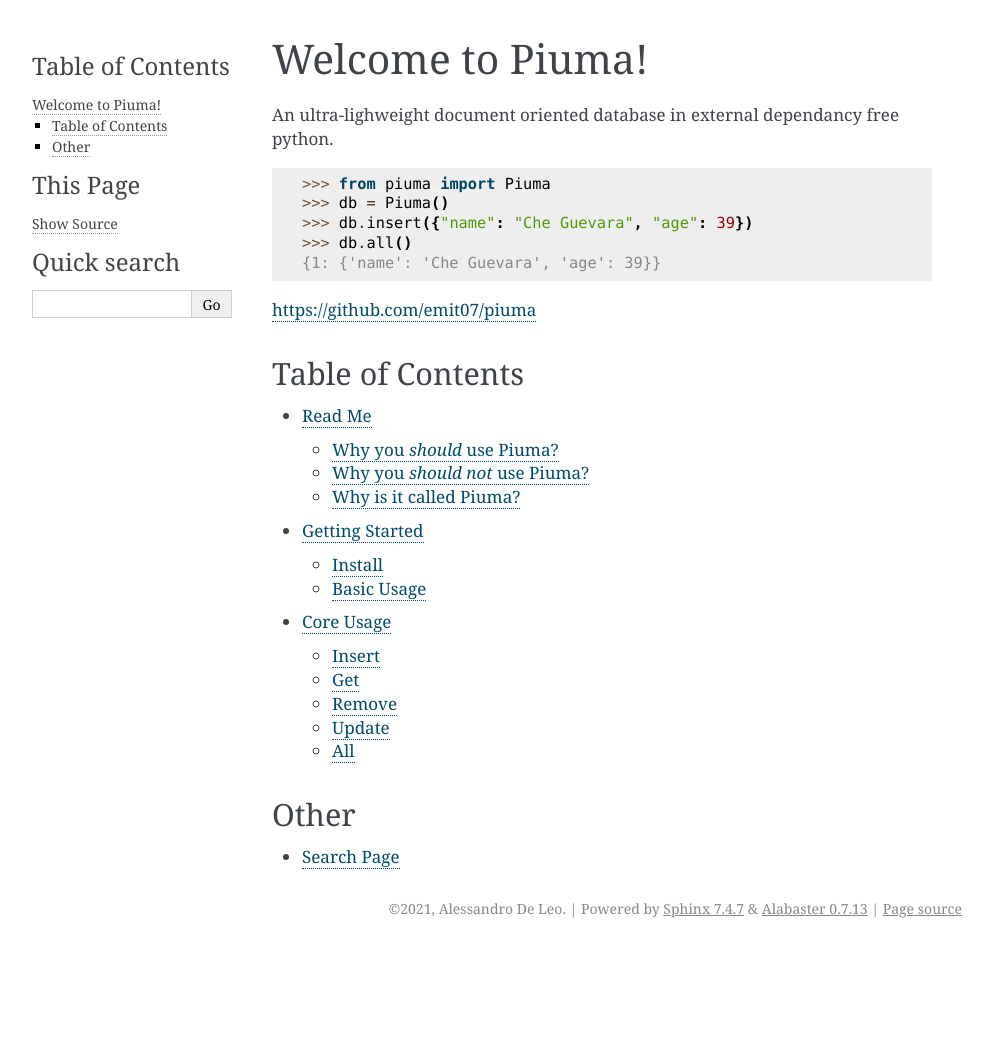
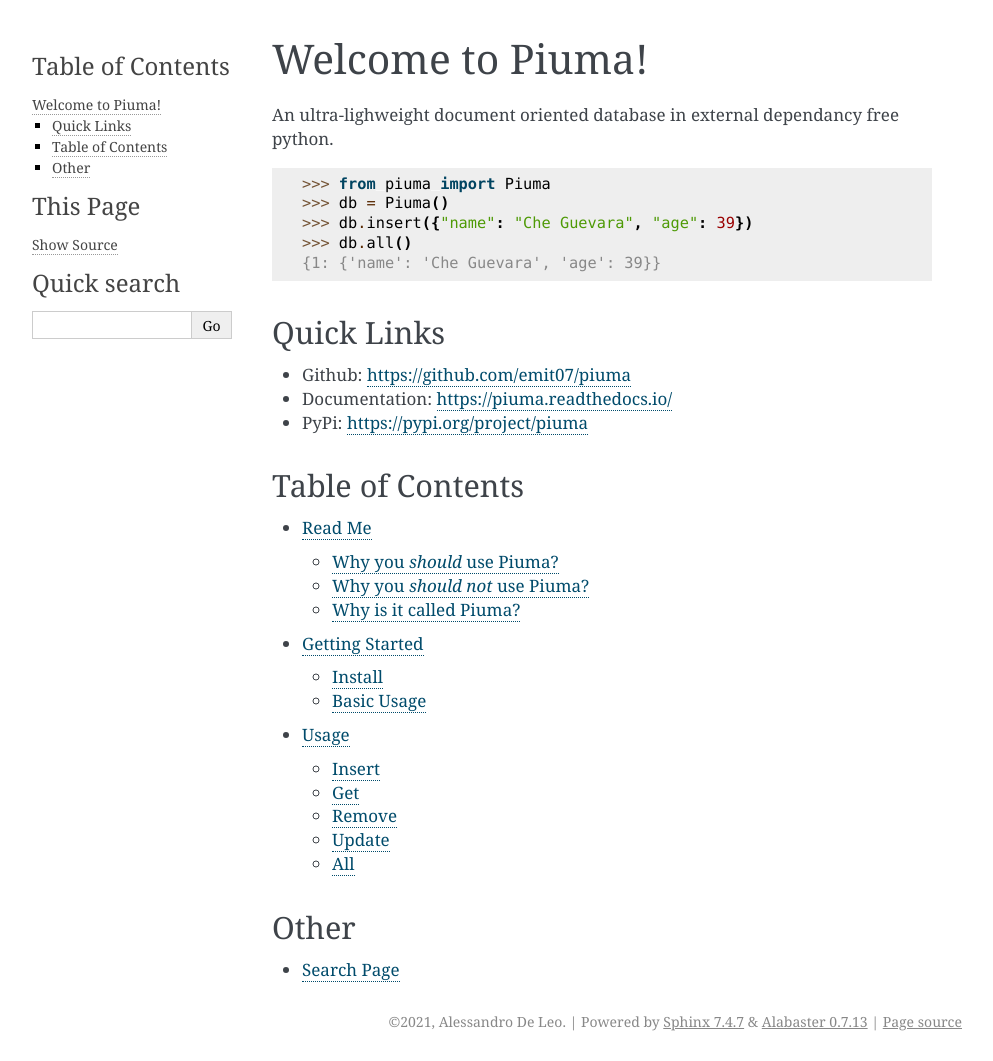
Before and after one commit to Emit07/piuma, a Sphinx documentation site: the page built from docs/index.rst, in a window 1280 px wide. Shown: the whole page, without its empty margins (148-1141 px from the left). Built offline with Sphinx 7.4.7, drawn with Linux system fonts in a browser that asks for light colours; before the commit the page ends 948 px from its top, so only the background shows below that.

Commit message:
DOCS: (reset) added quick links to home page

```diff
--- a/docs/index.rst
+++ b/docs/index.rst
@@ -14,7 +14,11 @@
 >>> db.all()
 {1: {'name': 'Che Guevara', 'age': 39}}
 
-https://github.com/emit07/piuma
+Quick Links
+-----------
+- Github: https://github.com/emit07/piuma
+- Documentation: https://piuma.readthedocs.io/
+- PyPi: https://pypi.org/project/piuma
 
 Table of Contents
 -----------------
--- a/docs/usage.rst
+++ b/docs/usage.rst
@@ -1,4 +1,4 @@
-Core Usage
+Usage
 ==========
 
 Insert
```
